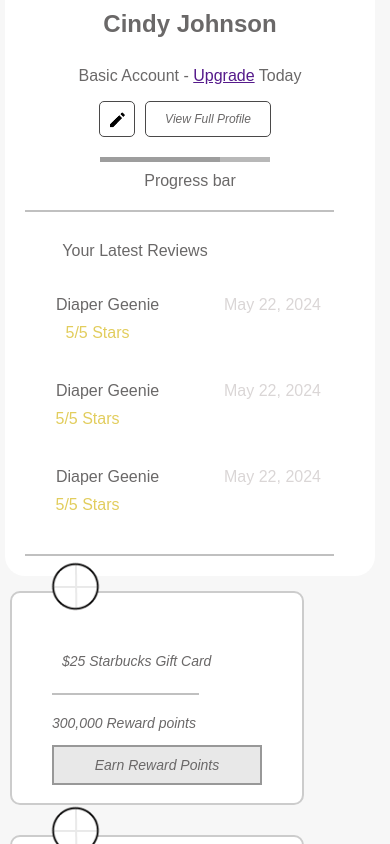
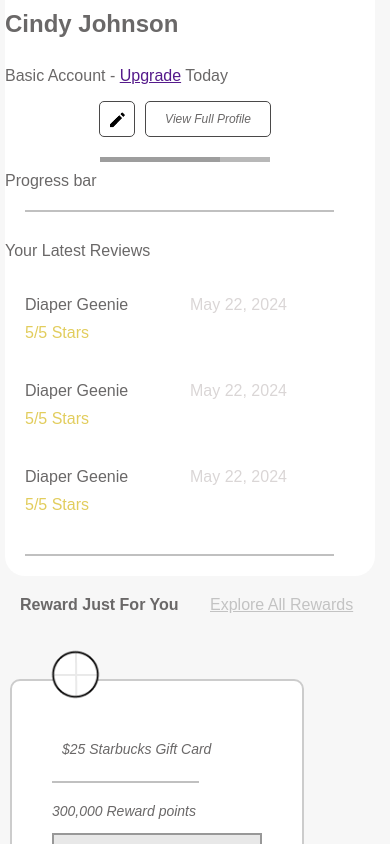
Before and after one commit to oxeedo/ptpa, a plain HTML site: page index.html in a window 390 px wide. Shown: the part 1268-2112 px from the top of the page. Drawn offline with Linux system fonts and the light colour scheme.

Commit message:
Add files via upload

```diff
--- a/index.html
+++ b/index.html
@@ -102,12 +102,12 @@
             </div>
           </div>
          <!---Reward-->
-        <!-- <div class="rewardcontainer">
+        <div class="rewardcontainer">
           <div class="reward">
             <strong>Reward Just For You</strong>
           </div>
           <div class="explore"><a href="" style="color: #C3C3C3;">Explore All Rewards</a></div>
-        </div> -->
+        </div>
 
         <!-- Gift Card Section -->
         <div class="giftcard-main">
--- a/style.css
+++ b/style.css
@@ -144,11 +144,13 @@ p {
     .rewardcontainer{
         display: flex;
         margin-top: 20px;
+        margin-bottom: 20px;
     }
    .reward{
         flex: 1;
         padding-right:610px ;
         padding-left: 80px;
+
 
    }
    .explore{
@@ -313,7 +315,8 @@ p {
 
     .columnleft, .columnright {
       width: 100%;
-      text-align: center;
+      text-align:left;
+      margin-left: 0;
     }
 
     .giftcard-main {
@@ -330,6 +333,12 @@ p {
     .newfeed, .rewardcontainer {
       text-align: left;
     }
+    .reward{
+       padding-right: 0;
+       justify-content: left;
+       padding-left: 10px;
+       margin-bottom: 30px;
+    }
 
     .maya {
       flex-direction: column;
```
